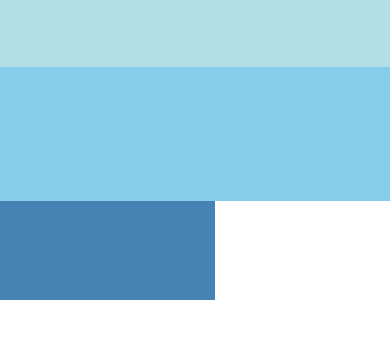
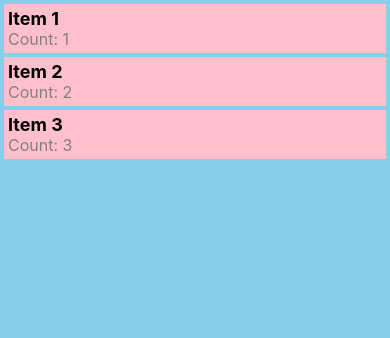
Before and after one commit to LCB2021029-Badri/RNtest, a React Native app: screen /myscreen in a window 390 px wide. Shown: the top 338 px of the page. Built offline with nearby package versions, Linux system fonts and the light colour scheme.

Commit message:
flatView setup

```diff
--- a/index.js
+++ b/index.js
@@ -1,7 +1,8 @@
 import {AppRegistry} from 'react-native';
 import App from './ui/App';
 import Screen2 from './ui/Screen2';
-import ScreenFlex from './ui/ScreenFlex';
+import ScreenFlexBox from './ui/ScreenFlexBox';
+import MyScreen from './ui/MyScreen'
 import {name as appName} from './app.json';
 
-AppRegistry.registerComponent(appName, () => ScreenFlex);
+AppRegistry.registerComponent(appName, () => MyScreen);
--- /dev/null
+++ b/ui/MyScreen.tsx
@@ -0,0 +1,70 @@
+import { StyleSheet, Text, View, FlatList } from 'react-native';
+import React ,{useState} from 'react';
+import type {PropsWithChildren} from 'react';
+
+const DATA = [
+  { id: 1, name: 'Item 1' },
+  { id: 2, name: 'Item 2' },
+  { id: 3, name: 'Item 3' },
+];
+
+const MyScreen = () => {
+  const {id, setId} = useState(1);
+  const {name, setName} = useState();
+  return(
+    <View style={styles.container}>
+
+      <MyFlatView/>
+
+    </View>
+  );
+};
+
+// add Input Text and update the flatviews items when new text is added
+
+const MyFlatView = () => {
+  return(
+    <View>
+      <FlatList
+      data={DATA}
+      keyExtractor={(item) => item.id.toString()} // "(item)" is the data item
+      renderItem={({item}) => <Item name={item.name} count={item.id} />} // "(item)" is prop, but "({item})" is the data item
+      />
+    </View>
+  );
+};
+
+const Item = ({ name, count }: ItemProp) => (
+  <View style={styles.item}>
+    <Text style={styles.name}>{name}</Text>
+    <Text style={styles.count}>Count: {count}</Text>
+  </View>
+);
+
+type ItemProp = {
+  name: string;
+  count: number
+};
+
+const styles = StyleSheet.create({
+  container:{
+    flex:1,
+    backgroundColor:'skyblue',
+  },
+  item: {
+    marginTop:4,
+    marginHorizontal:4,
+    padding:4,
+    backgroundColor: 'pink',
+  },
+  name: {
+    fontSize: 18,
+    fontWeight: 'bold',
+  },
+  count: {
+    fontSize: 16,
+    color: 'gray',
+  },
+});
+
+export default MyScreen;
--- /dev/null
+++ b/ui/ScreenFlexBox.tsx
@@ -0,0 +1,103 @@
+import React, {useState} from 'react';
+import {StyleSheet, Text, TouchableOpacity, View} from 'react-native';
+import type {PropsWithChildren} from 'react';
+
+const ScreenFlexBox = () => {
+  const [flexDirection, setflexDirection] = useState('column');
+
+  return (
+    <PreviewLayout
+      label="flexDirection"
+      values={['column', 'row', 'row-reverse', 'column-reverse']}
+      selectedValue={flexDirection}
+      setSelectedValue={setflexDirection}>
+        {/* the following 3 views are passed down as children */}
+      <View style={[styles.box, {backgroundColor: 'powderblue'}]} />
+      <View style={[styles.box, {backgroundColor: 'skyblue'}]} />
+      <View style={[styles.box, {backgroundColor: 'steelblue'}]} />
+    </PreviewLayout>
+  );
+};
+
+type PreviewLayoutProps = PropsWithChildren<{
+  label: string;
+  values: string[];
+  selectedValue: string;
+  setSelectedValue: (value: string) => void;
+}>;
+
+const PreviewLayout = ({
+  label,
+  children, // Receives the 3 Views from ScreenFlexBox
+  values,
+  selectedValue,
+  setSelectedValue,
+}: PreviewLayoutProps) => (
+  <View style={{padding: 10, flex: 1}}>
+        <Text style={styles.label}>{label}</Text>
+        <View style={styles.row}>
+        {values.map(value => (
+            <TouchableOpacity
+            key={value}
+            onPress={() => setSelectedValue(value)}
+            // if the (selectedValue === value) is true then the second part (styles.selected) is executed
+            style={[styles.button, selectedValue === value && styles.selected]}>
+            <Text
+                style={[
+                styles.buttonLabel,
+                selectedValue === value && styles.selectedLabel,
+                ]}>
+                {value}
+            </Text>
+            </TouchableOpacity>
+        ))}
+        </View>
+        <View style={[styles.container, {[label]: selectedValue}]}>{children}</View>
+  </View>
+);
+
+const styles = StyleSheet.create({
+  container: {
+    flex: 1,
+    marginTop: 8,
+    backgroundColor: 'aliceblue',
+  },
+  box: {
+    width: 50,
+    height: 50,
+  },
+  row: {
+    flexDirection: 'row',
+    flexWrap: 'wrap',
+  },
+  button: {
+    paddingHorizontal: 8,
+    paddingVertical: 6,
+    borderRadius: 4,
+    backgroundColor: 'oldlace',
+    alignSelf: 'flex-start',
+    marginHorizontal: '1%',
+    marginBottom: 6,
+    minWidth: '48%',
+    textAlign: 'center',
+  },
+  selected: {
+    backgroundColor: 'coral',
+    borderWidth: 0,
+  },
+  buttonLabel: {
+    fontSize: 12,
+    fontWeight: '500',
+    color: 'coral',
+  },
+  selectedLabel: {
+    color: 'white',
+  },
+  label: {
+    textAlign: 'center',
+    marginBottom: 10,
+    fontSize: 24,
+  },
+});
+
+export default ScreenFlexBox;
```
